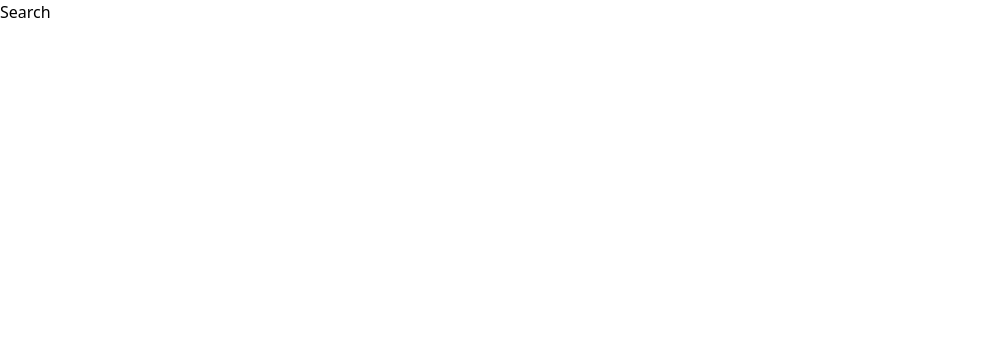
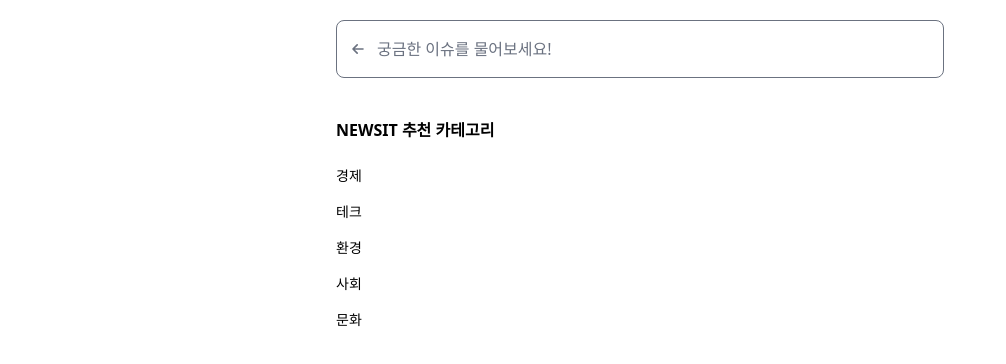
Before and after one commit to so-zero/newsit, a React (Vite) app in the folder client/: page /search in a window 1280 px wide. Shown: the top 364 px of the page, without its empty margins (0-1006 px from the left). Built offline with nearby package versions, Linux system fonts and the light colour scheme; a web font is replaced by a local one.

Commit message:
search page 구현

```diff
--- a/client/src/pages/Search.jsx
+++ b/client/src/pages/Search.jsx
@@ -1,5 +1,41 @@
 import React from "react";
+import { TextInput } from "flowbite-react";
+import { HiOutlineArrowSmLeft } from "react-icons/hi";
+import { Link } from "react-router-dom";
 
 export default function Search() {
-  return <div>Search</div>;
+  return (
+    <div className="max-w-screen-sm mx-auto pt-5 px-4">
+      <form>
+        <TextInput
+          id="large"
+          type="text"
+          sizing="lg"
+          placeholder="궁금한 이슈를 물어보세요!"
+          icon={HiOutlineArrowSmLeft}
+          color="black"
+        />
+      </form>
+      <section className="mt-10">
+        <h2 className="uppercase font-bold">Newsit 추천 카테고리</h2>
+        <ul className="my-4 text-sm">
+          <li className="py-2 ">
+            <Link>경제</Link>
+          </li>
+          <li className="py-2">
+            <Link>테크</Link>
+          </li>
+          <li className="py-2">
+            <Link>환경</Link>
+          </li>
+          <li className="py-2">
+            <Link>사회</Link>
+          </li>
+          <li className="py-2">
+            <Link>문화</Link>
+          </li>
+        </ul>
+      </section>
+    </div>
+  );
 }
```
